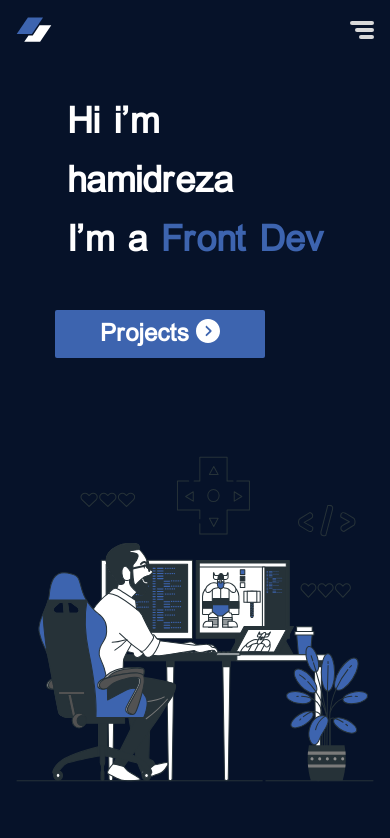
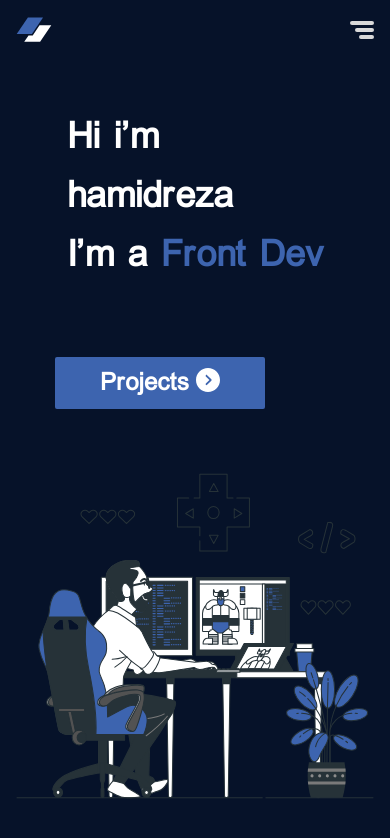
Before and after one commit to hamidrezatakloo/portfolio, a Next.js app: page / in a window 390 px wide. Shown: the top 838 px of the page. Built offline with nearby package versions, Linux system fonts and the light colour scheme.

Commit message:
Correct responsive issue for Home page

```diff
--- a/src/pages/index.js
+++ b/src/pages/index.js
@@ -16,15 +16,17 @@ export default function Home() {
         dir={lang === "FA" ? "rtl" : "ltr"}
         className="flex flex-col justify-around sm:justify-start flex-1 sm:items-start sm:p-20"
       >
-        <div className="sm:mt-10 flex flex-col justify-center gap-10 sm:gap-20 items-center">
-          <h1 className="text-4xl sm:text-6xl  text-white font-bold leading-[164.5%] sm:leading-normal">
-            {intro[lang][0]} <br className="sm:hidden"></br> {intro[lang][1]}{" "}
+        <div className="flex flex-col justify-center gap-10 lg:gap-20 items-center">
+          <h1 className="text-4xl lg:text-6xl p-8 text-white font-bold leading-[164.5%] sm:leading-normal lg:leading-normal">
+            {intro[lang][0]} <br className="sm:hidden"></br> {intro[lang][1]}
             <br></br>
             {intro[lang][2]}
-            <span className="text-secondary">&nbsp;{intro[lang][3]}</span>
+            <span className="text-secondary inline-block">
+              &nbsp;{intro[lang][3]}
+            </span>
           </h1>
           <div className="w-[280px]">
-            <button className="text-2xl text-white font-bold bg-secondary px-[45px] sm:px-14 sm:py-4 py-[8px] rounded-[2px]">
+            <button className="text-2xl text-white font-bold bg-secondary px-[45px] sm:px-14 sm:py-4 py-[10px] rounded-[2px]">
               {intro["Projects"][lang]}
               <img
                 src="./circle right.svg"
@@ -38,7 +40,7 @@ export default function Home() {
         <img
           src="./bro.svg"
           alt="bro"
-          className={`sm:absolute sm:bottom-0  sm:w-[680px] ${
+          className={`sm:absolute sm:bottom-0 sm:w-[480px] lg:w-[580px] xl:w-[580px] ${
             lang === "EN" ? "right-20" : "left-20"
           }`}
         />
```
